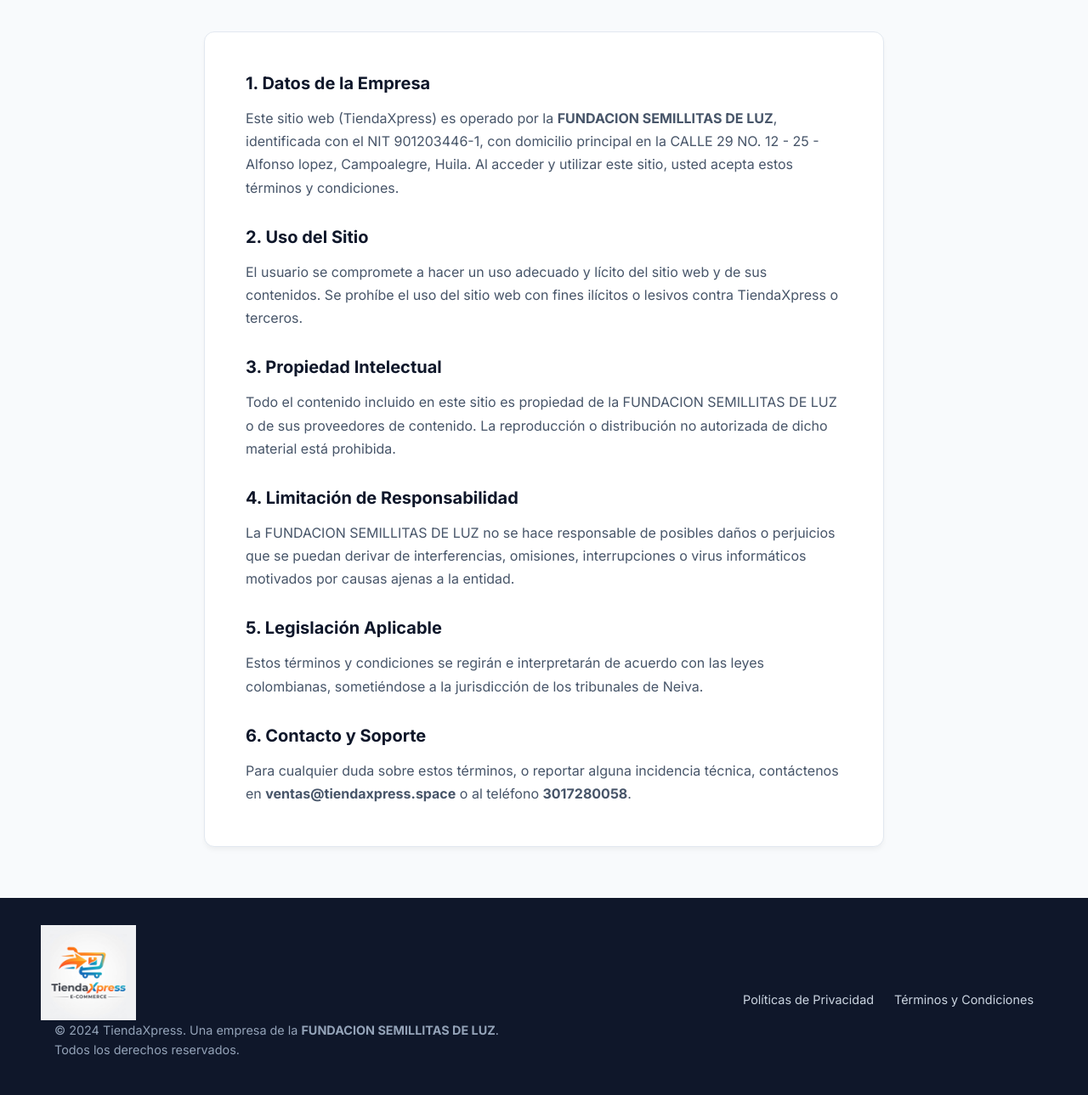
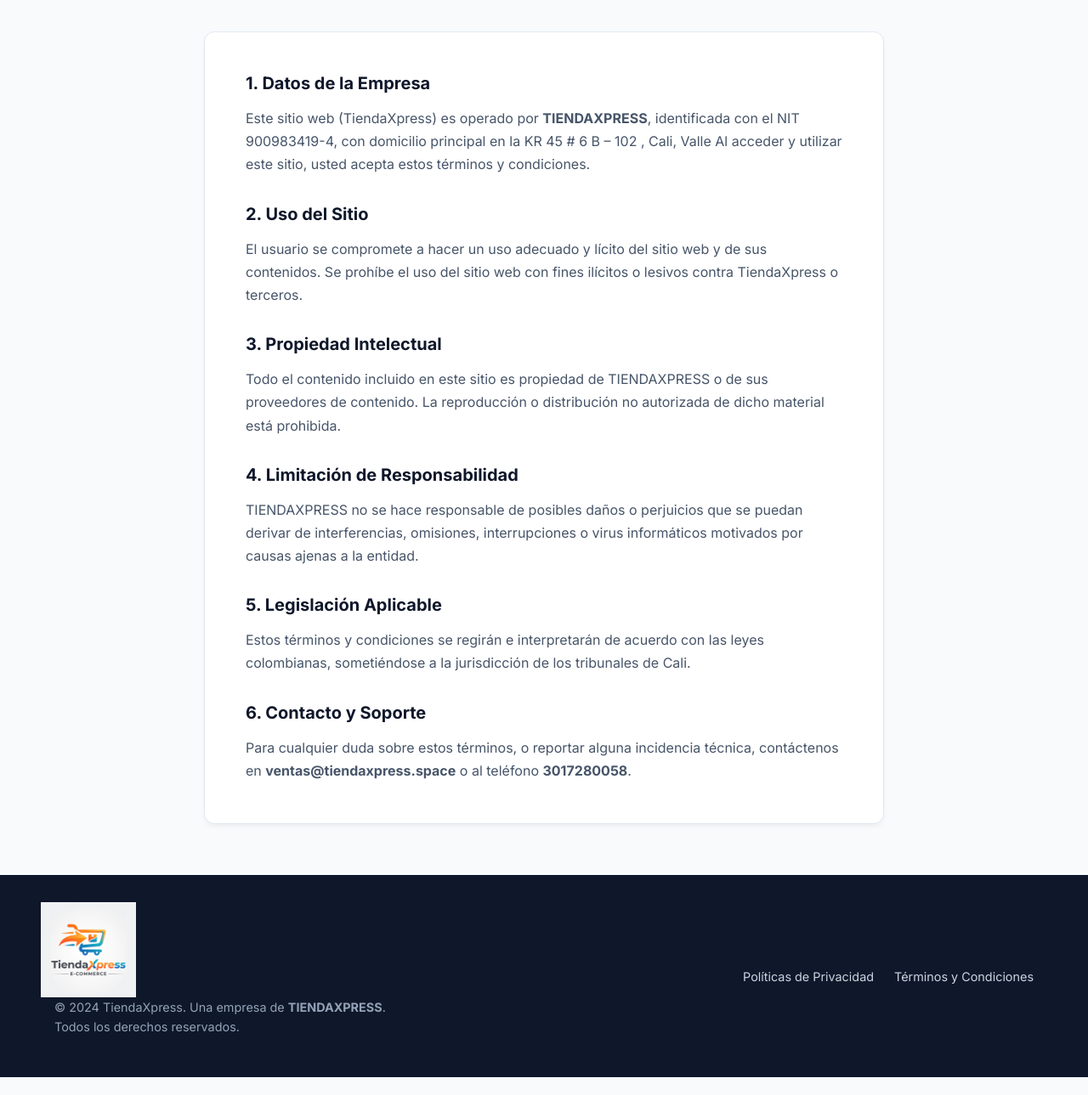
Before and after one commit to muchasventas2026logi-ctrl/TiendaXpress, a plain HTML site: page terminos-condiciones.html in a window 1280 px wide. Shown: the part 171-1460 px from the top of the page at 85% size. After the commit the page ends 1439 px from the top, so only its background shows below. Drawn offline with Linux system fonts and the light colour scheme.

Commit message:
Update terminos-condiciones.html

```diff
--- a/terminos-condiciones.html
+++ b/terminos-condiciones.html
@@ -47,19 +47,19 @@
             <h1>Términos y Condiciones</h1>
             <div class="legal-text">
                 <h3>1. Datos de la Empresa</h3>
-                <p>Este sitio web (TiendaXpress) es operado por la <strong>FUNDACION SEMILLITAS DE LUZ</strong>, identificada con el NIT 901203446-1, con domicilio principal en la CALLE 29 NO. 12 - 25 - Alfonso lopez, Campoalegre, Huila. Al acceder y utilizar este sitio, usted acepta estos términos y condiciones.</p>
+                <p>Este sitio web (TiendaXpress) es operado por  <strong>TIENDAXPRESS</strong>, identificada con el NIT 900983419-4, con domicilio principal en la KR 45 # 6 B – 102 , Cali, Valle Al acceder y utilizar este sitio, usted acepta estos términos y condiciones.</p>
 
                 <h3>2. Uso del Sitio</h3>
                 <p>El usuario se compromete a hacer un uso adecuado y lícito del sitio web y de sus contenidos. Se prohíbe el uso del sitio web con fines ilícitos o lesivos contra TiendaXpress o terceros.</p>
 
                 <h3>3. Propiedad Intelectual</h3>
-                <p>Todo el contenido incluido en este sitio es propiedad de la FUNDACION SEMILLITAS DE LUZ o de sus proveedores de contenido. La reproducción o distribución no autorizada de dicho material está prohibida.</p>
+                <p>Todo el contenido incluido en este sitio es propiedad de TIENDAXPRESS o de sus proveedores de contenido. La reproducción o distribución no autorizada de dicho material está prohibida.</p>
 
                 <h3>4. Limitación de Responsabilidad</h3>
-                <p>La FUNDACION SEMILLITAS DE LUZ no se hace responsable de posibles daños o perjuicios que se puedan derivar de interferencias, omisiones, interrupciones o virus informáticos motivados por causas ajenas a la entidad.</p>
+                <p>TIENDAXPRESS no se hace responsable de posibles daños o perjuicios que se puedan derivar de interferencias, omisiones, interrupciones o virus informáticos motivados por causas ajenas a la entidad.</p>
 
                 <h3>5. Legislación Aplicable</h3>
-                <p>Estos términos y condiciones se regirán e interpretarán de acuerdo con las leyes colombianas, sometiéndose a la jurisdicción de los tribunales de Neiva.</p>
+                <p>Estos términos y condiciones se regirán e interpretarán de acuerdo con las leyes colombianas, sometiéndose a la jurisdicción de los tribunales de Cali.</p>
 
                 <h3>6. Contacto y Soporte</h3>
                 <p>Para cualquier duda sobre estos términos, o reportar alguna incidencia técnica, contáctenos en <strong>ventas@tiendaxpress.space</strong> o al teléfono <strong>3017280058</strong>.</p>
@@ -72,7 +72,7 @@
         <div class="container footer-content">
             <div class="footer-brand">
                 <img src="FOTO PERFIL.jpg" alt="TiendaXpress Logo" class="footer-logo">
-                <p>&copy; 2024 TiendaXpress. Una empresa de la <strong>FUNDACION SEMILLITAS DE LUZ</strong>.<br>Todos los derechos reservados.</p>
+                <p>&copy; 2024 TiendaXpress. Una empresa de  <strong>TIENDAXPRESS</strong>.<br>Todos los derechos reservados.</p>
             </div>
             <div class="footer-links">
                 <a href="politicas-privacidad.html">Políticas de Privacidad</a>
```
